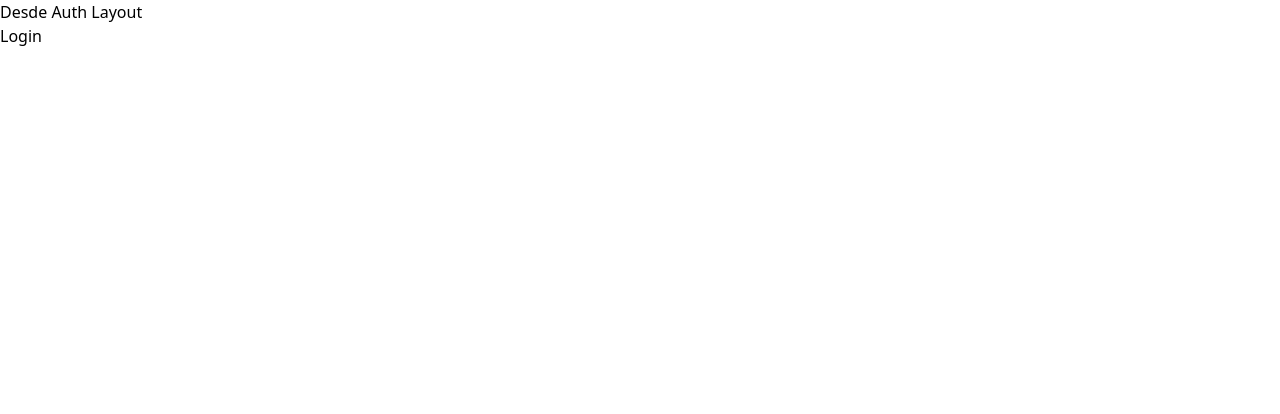
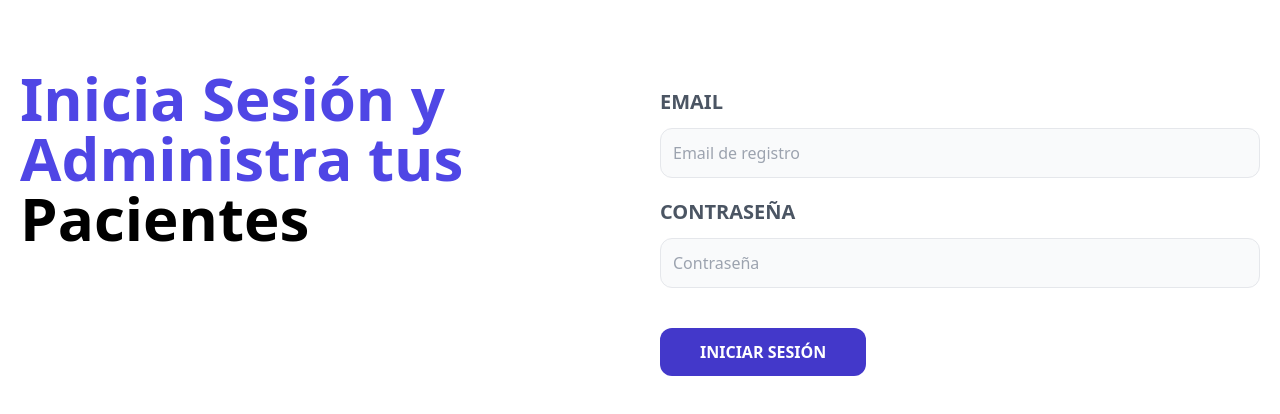
Before and after one commit to RicardoPayan/FullStack_JS, a React (Vite) app in the folder frontend/: page / in a window 1280 px wide. Shown: the top 414 px of the page. Built offline with nearby package versions, Linux system fonts and the light colour scheme.

Commit message:
Trabajando en el frontend de Login

```diff
--- a/frontend/src/layout/AuthLayout.jsx
+++ b/frontend/src/layout/AuthLayout.jsx
@@ -3,9 +3,10 @@
 const AuthLayout = () => {
   return (
     <>
-        <h1>Desde Auth Layout</h1>
+        <main className="container mx-auto md:grid md:grid-cols-2 mt-12 gap-10 p-5">
+          <Outlet />
+        </main>
 
-        <Outlet />
     </>
   )
 }
--- a/frontend/src/paginas/Login.jsx
+++ b/frontend/src/paginas/Login.jsx
@@ -2,7 +2,45 @@
 const Login = () => {
   return (
     <>
-        <h2>Login</h2>
+
+      <div>
+          <h1 className="text-indigo-600 font-black text-6xl">
+            Inicia Sesión y Administra tus <span className="text-black">Pacientes</span>
+          </h1>
+      </div>
+      <div>
+          <form>
+            <div className="my-5">
+              <label className="uppercase text-gray-600 block text-xl font-bold">
+                Email
+              </label>
+              <input
+                className="border w-full p-3 mt-3 bg-gray-50 rounded-xl "
+                type="email"
+                placeholder="Email de registro"
+              />
+            </div>
+
+            <div className="my-5">
+              <label className="uppercase text-gray-600 block text-xl font-bold">
+                Contraseña
+              </label>
+              <input
+                className="border w-full p-3 mt-3 bg-gray-50 rounded-xl "
+                type="password"
+                placeholder="Contraseña"
+              />
+            </div>
+
+            <input
+              className="bg-indigo-700 w-full py-3 px-10 rounded-xl text-white uppercase font-bold mt-5 hover:cursor-pointer hover:bg-indigo-800 md:w-auto"
+              type="submit"
+              value="Iniciar Sesión"
+            />
+          </form>
+      </div>
+
+
     </>
   )
 }
```
